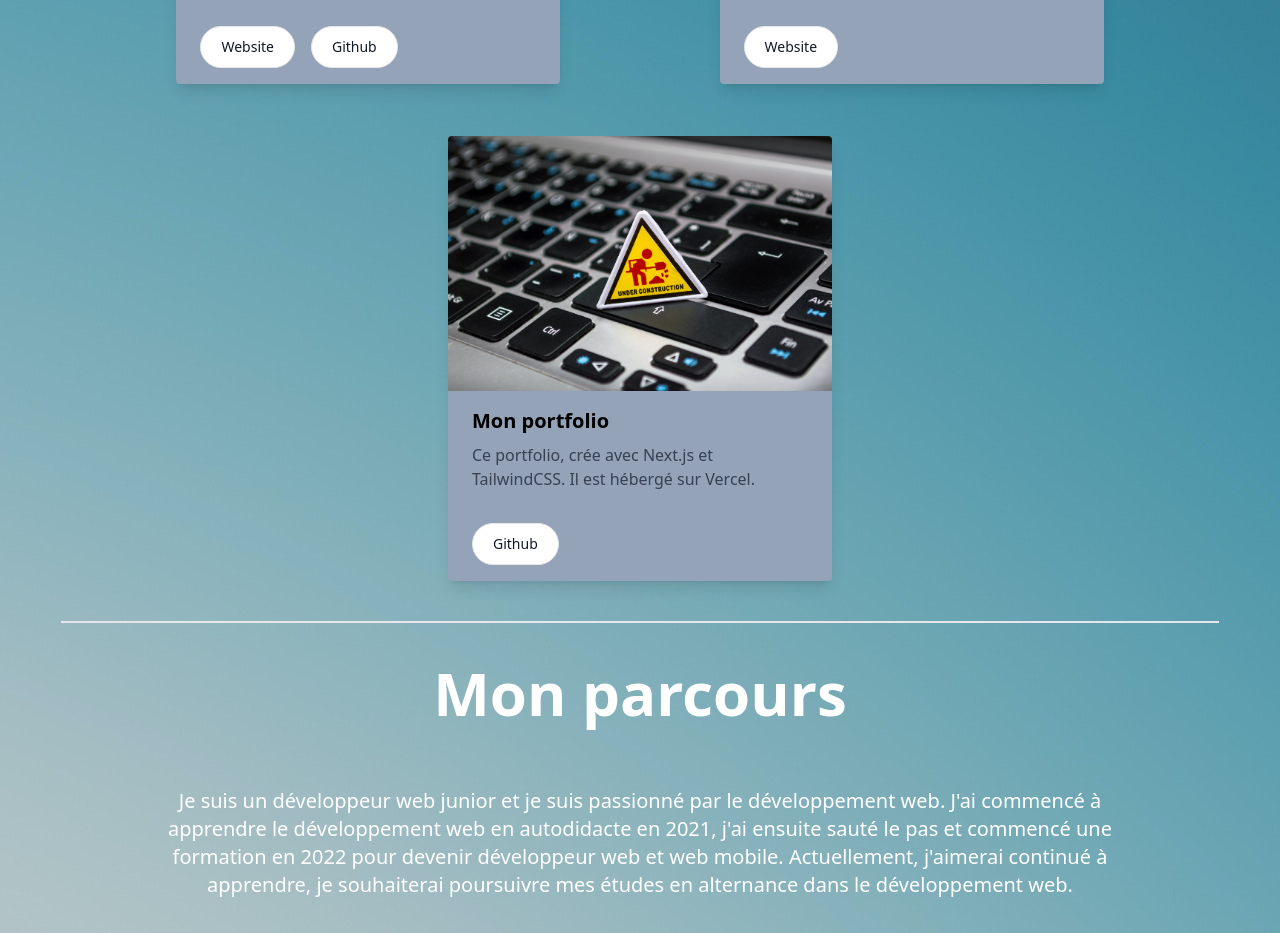
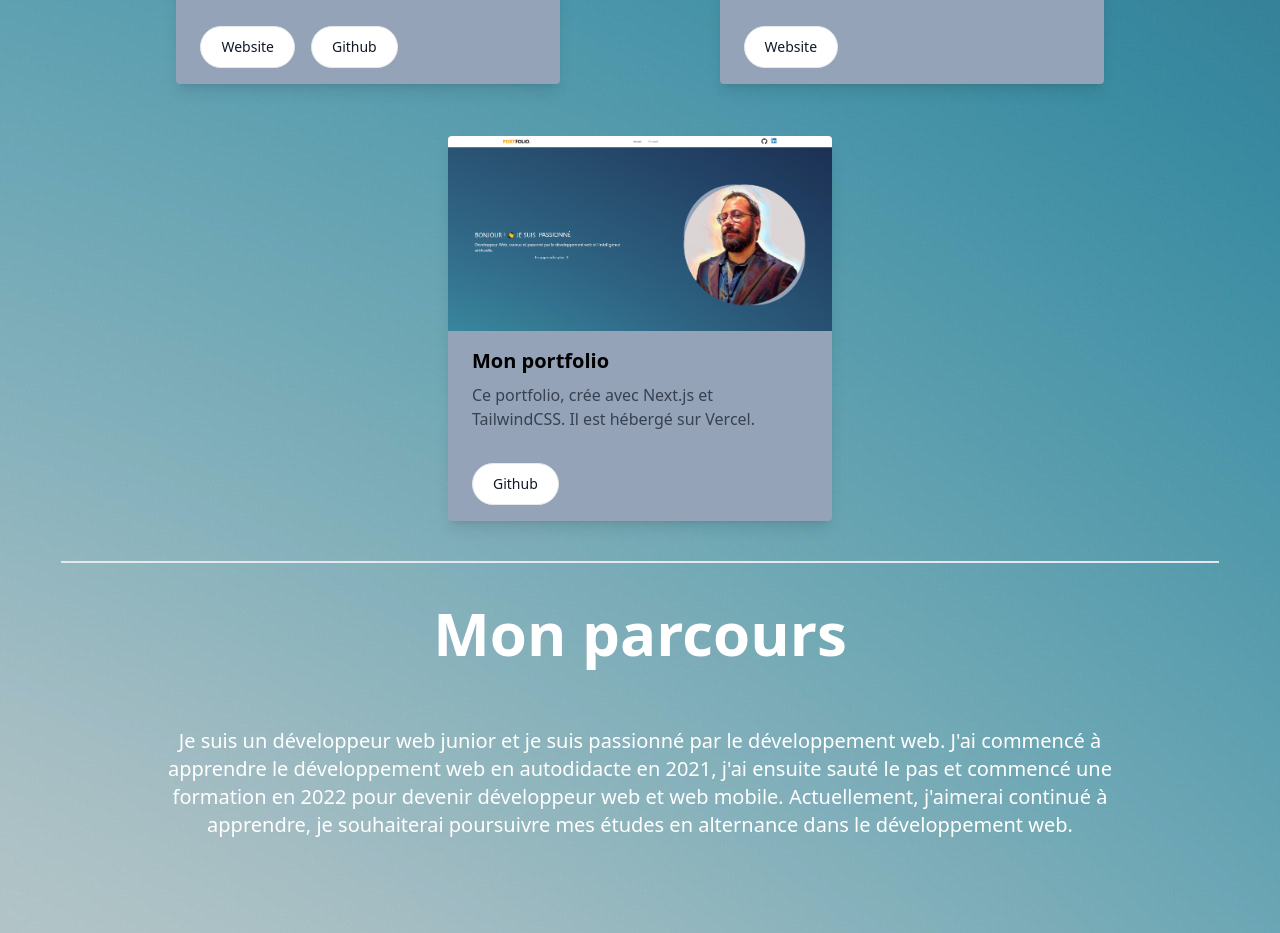
Before and after one commit to R-Thibault/portfolio, a Next.js app: page / in a window 1280 px wide. Shown: the part 1520-2453 px from the top of the page. Built offline with nearby package versions, Linux system fonts and the light colour scheme.

Commit message:
Add photo

```diff
--- a/pages/index.js
+++ b/pages/index.js
@@ -61,7 +61,7 @@ const Cards = [
     title: "Mon portfolio",
     description:
       "Ce portfolio, crée avec Next.js et TailwindCSS. Il est hébergé sur Vercel.",
-    image: "/ComingSoon.jpg",
+    image: "/portfolio-screenshot.png",
 
     git : "https://github.com/R-Thibault/portfolio.git",
   },
```
Also changed, not shown: public/portfolio-screenshot.png (added).
